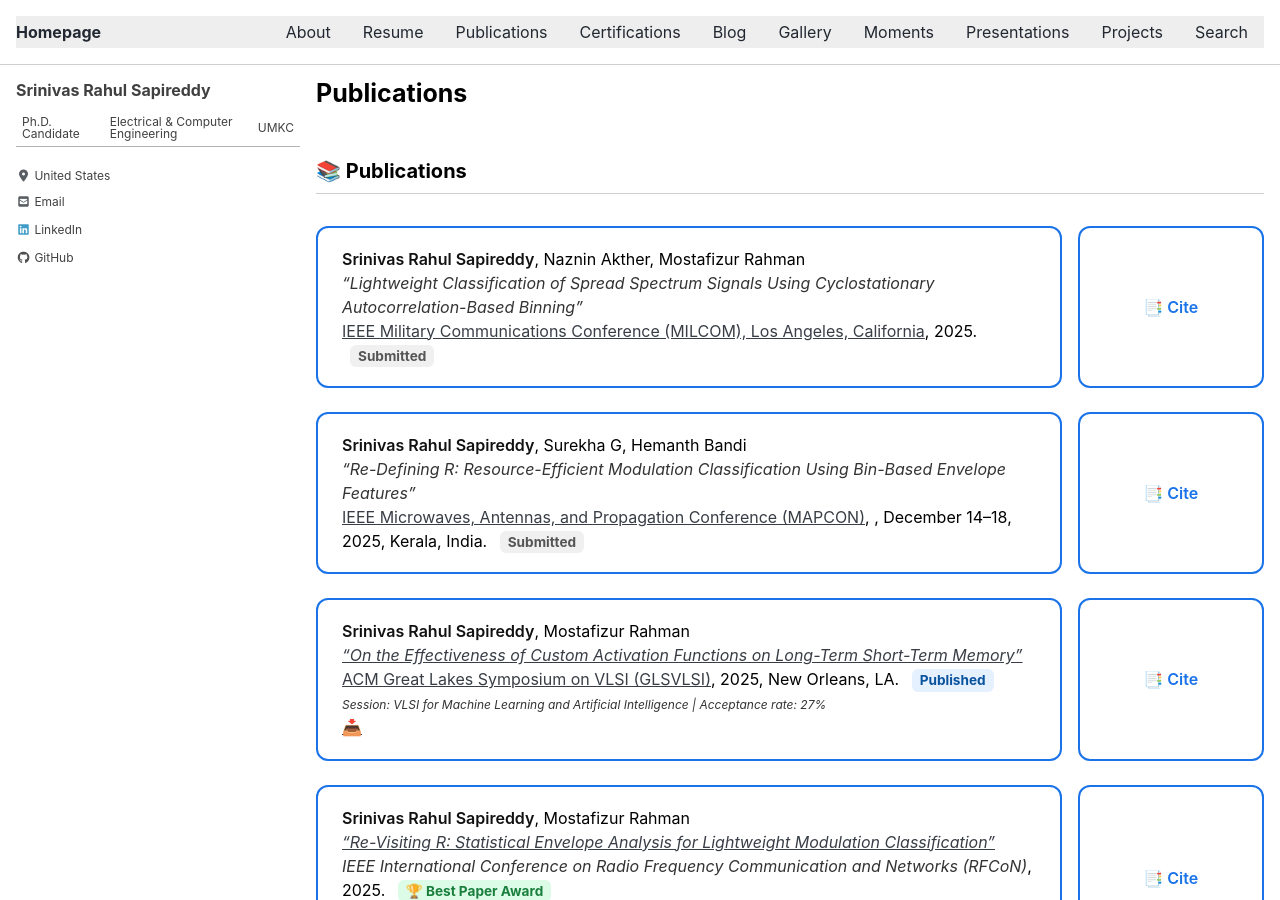
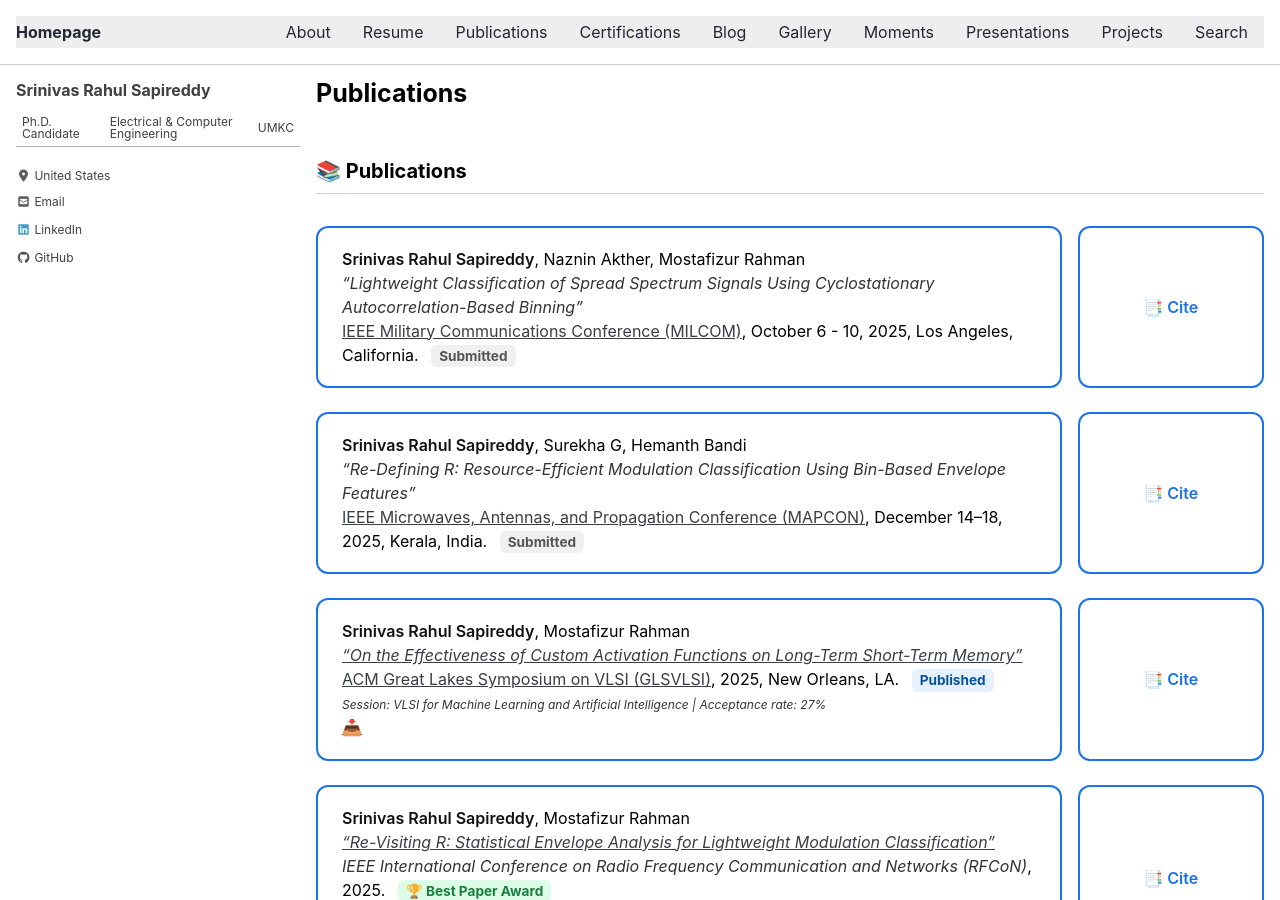
Before and after one commit to srsapireddy/srsapireddy.github.io, a Jekyll site: the page built from _pages/publications.md, in a window 1280 px wide and 900 px high. Built offline with Jekyll 4.4.1, drawn with Linux system fonts in a browser that asks for light colours; cached includes are drawn as plain includes; nearby versions of some CDN libraries.

Commit message:
Update publications.md

```diff
--- a/_pages/publications.md
+++ b/_pages/publications.md
@@ -141,7 +141,7 @@ function copyCitation(id) {
       <div class="pub-card">
         <strong>Srinivas Rahul Sapireddy</strong>, Naznin Akther, Mostafizur Rahman<br>
         <em>“Lightweight Classification of Spread Spectrum Signals Using Cyclostationary Autocorrelation-Based Binning”</em><br>
-        <a href="https://milcom.org" target="_blank">IEEE Military Communications Conference (MILCOM), Los Angeles, California</a>, 2025.
+        <a href="https://milcom.org" target="_blank">IEEE Military Communications Conference (MILCOM)</a>, October 6 - 10, 2025, Los Angeles, California.
         <span class="status pending">Submitted</span>
       </div>
       <div class="cite-box" onclick="copyCitation('cite1')">
@@ -153,7 +153,7 @@ function copyCitation(id) {
       <div class="pub-card">
       <strong>Srinivas Rahul Sapireddy</strong>, Surekha G, Hemanth Bandi<br>
       <em>“Re-Defining R: Resource-Efficient Modulation Classification Using Bin-Based Envelope Features”</em><br>
-      <a href="https://ieeemapcon.org/" target="_blank">IEEE Microwaves, Antennas, and Propagation Conference (MAPCON)</a>, , December 14–18, 2025, Kerala, India.
+      <a href="https://ieeemapcon.org/" target="_blank">IEEE Microwaves, Antennas, and Propagation Conference (MAPCON)</a>, December 14–18, 2025, Kerala, India.
       <span class="status pending">Submitted</span>
     </div>
       <div class="cite-box" onclick="copyCitation('cite2')">
```
